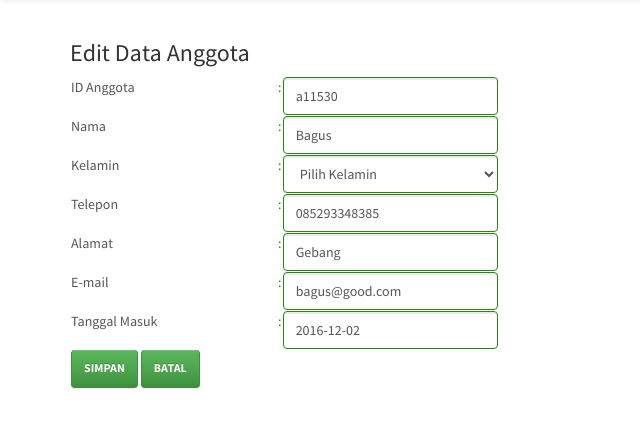
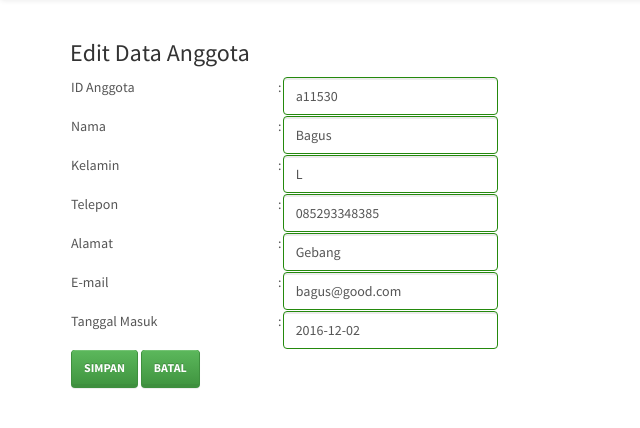
Before and after one commit to FitriNA/project-web, a PHP site: page /Admin/anggota-edit.php?id=a11530 in a window 1280 px wide. Shown: the part 54-482 px from the top of the page, without its empty margins (0-640 px from the left). Run offline with PHP 8.4, Linux system fonts and the light colour scheme; a user stored in the database is signed in; data comes from the database, SQL or seed files in the repository.

Commit message:
edit anggota revisi sukses :)

```diff
--- a/Admin/anggota-edit.php
+++ b/Admin/anggota-edit.php
@@ -48,12 +48,7 @@
     <tr>
       <td>Kelamin</td>
       <td><div align="center">:</div></td>
-      <td><select name="kelamin" class="form-control" style="border: 1px solid #24890d;" value="<?php echo $data['kelamin']; ?>" required/>
-        <option value="">Pilih Kelamin</option>
-        <option value="L">Laki-Laki</option>
-        <option value="P">Perempuan</option>
-      </select>
-      </td>
+      <td><input name="kelamin" type="text" class="form-control" style="border: 1px solid #24890d;" value="<?php echo $data['kelamin']; ?>" required/></td>
     </tr>
     <tr>
       <td>Telepon</td>
```
